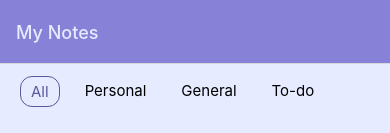
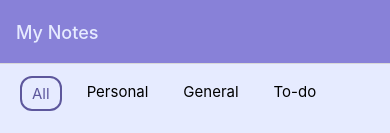
Before and after one commit to Sandeepbhamdare/ReactNativeProject, a React Native app: screen /Home in a window 390 px wide. Shown: the top 133 px of the page. Built offline with nearby package versions, Linux system fonts and the light colour scheme.

Commit message:
fix small issue of border

```diff
--- a/Screens/TabScreen/HomeScreen.jsx
+++ b/Screens/TabScreen/HomeScreen.jsx
@@ -28,12 +28,12 @@ const styles=StyleSheet.create({
     listItem:{
         fontSize:15,
         paddingHorizontal:10,
-        paddingVertical:5
+        paddingVertical:6
     },
     activeItem:{
         borderRadius:12,
         borderColor:"#5d579c",
-        borderWidth:1,
+        borderWidth:2,
         color:"#5d579c"
     }
 })
```
